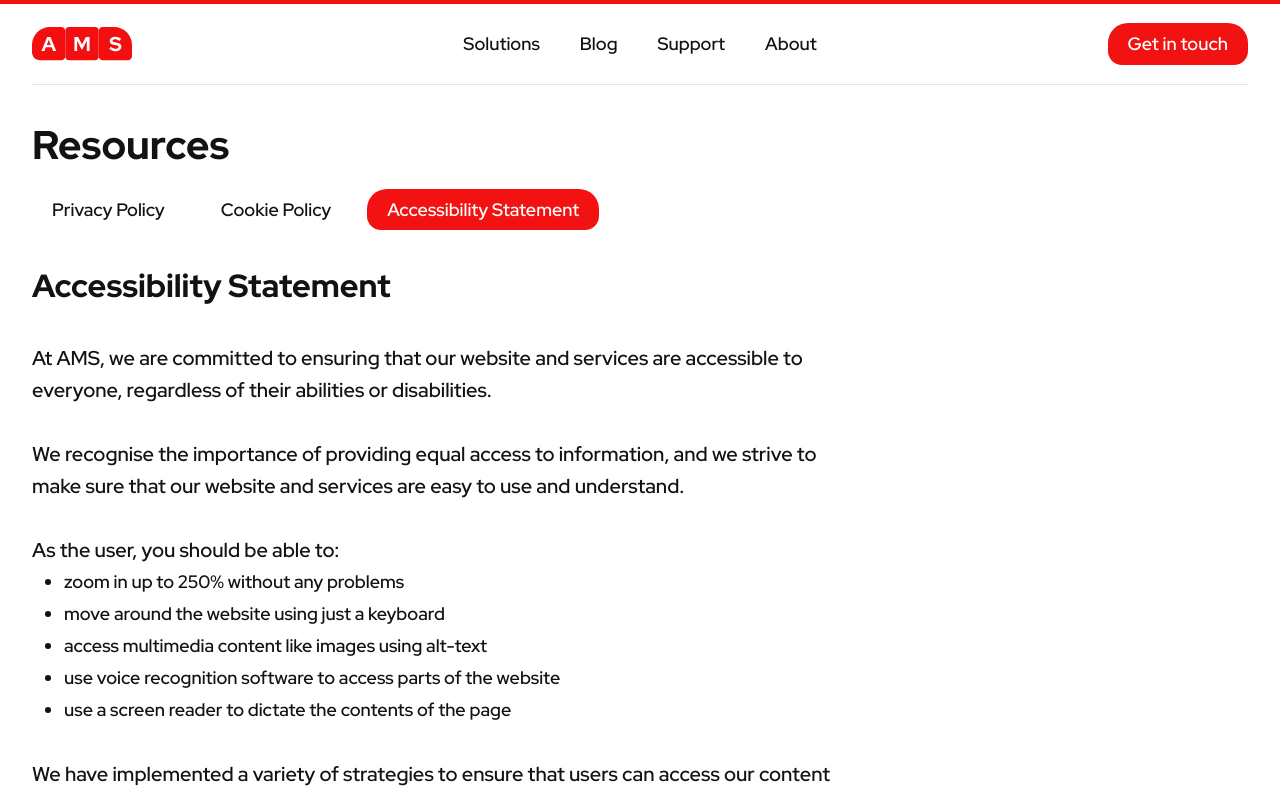
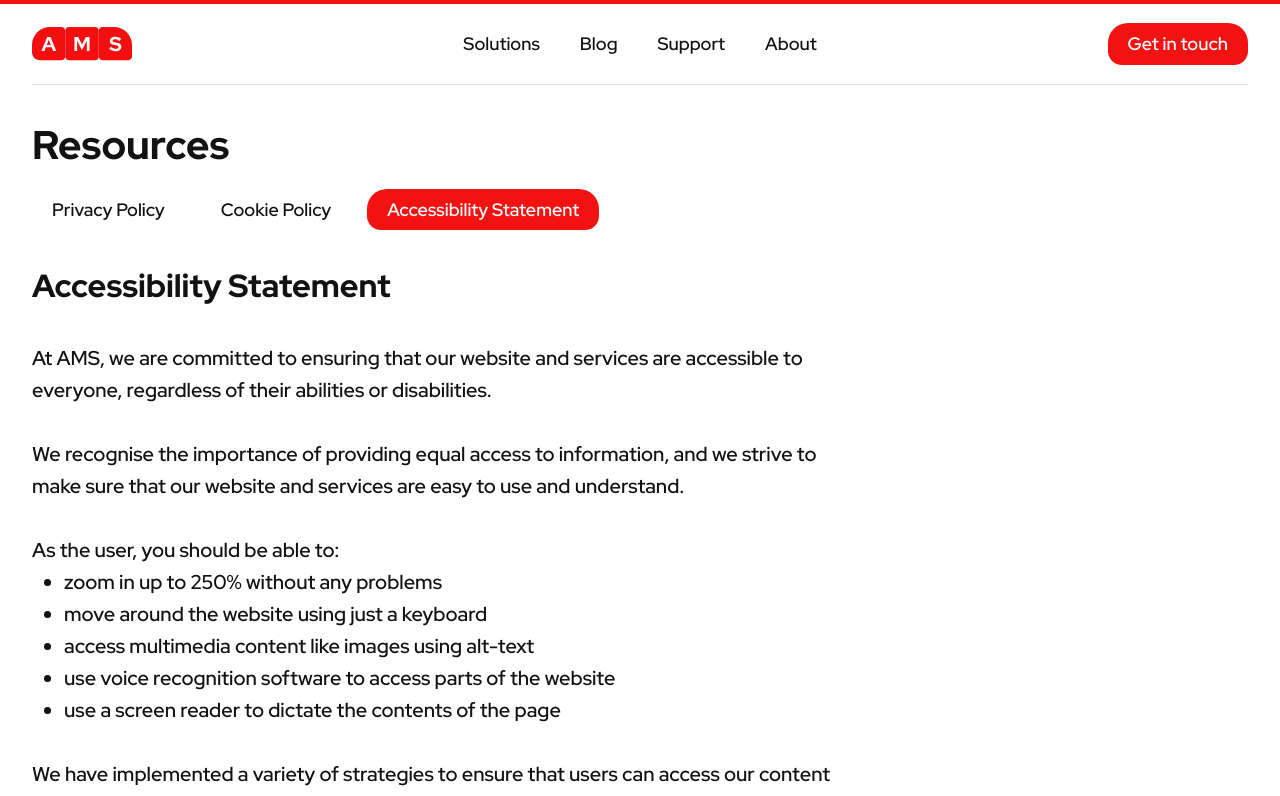
Before and after one commit to kierandrewett/6.2-ams-website, a Next.js app: page /resources/accessibility in a window 1280 px wide. Shown: the top 796 px of the page. Built offline with nearby package versions, Linux system fonts and the light colour scheme.

Commit message:
💄 Fix uls in resource pages not having the right font size

```diff
--- a/src/styles/pages/resources.scss
+++ b/src/styles/pages/resources.scss
@@ -17,7 +17,8 @@
 		}
 
 		.ams-resource-text p,
-		.ams-resource-text div {
+		.ams-resource-text div,
+		.ams-resource-text ul {
 			font-size: 1.25rem !important;
 			font-weight: 500;
 			line-height: 2rem;
```
